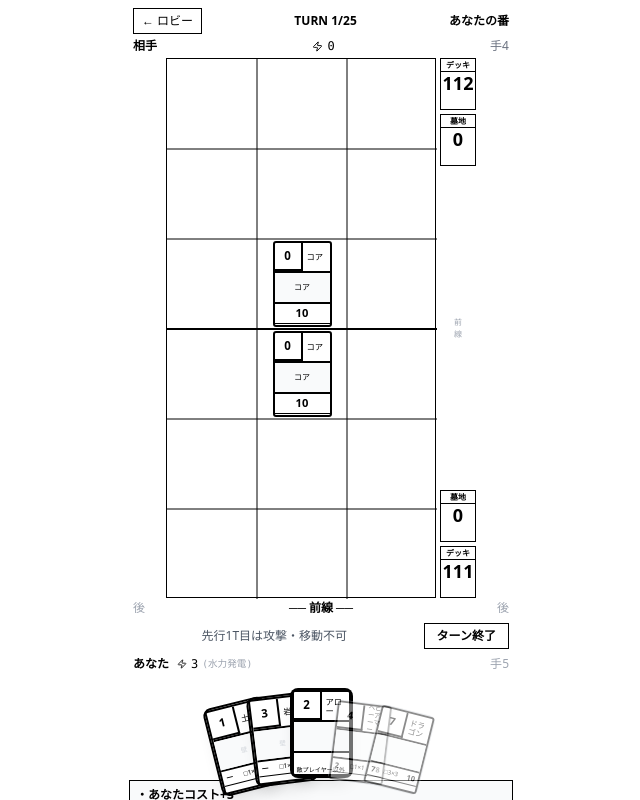
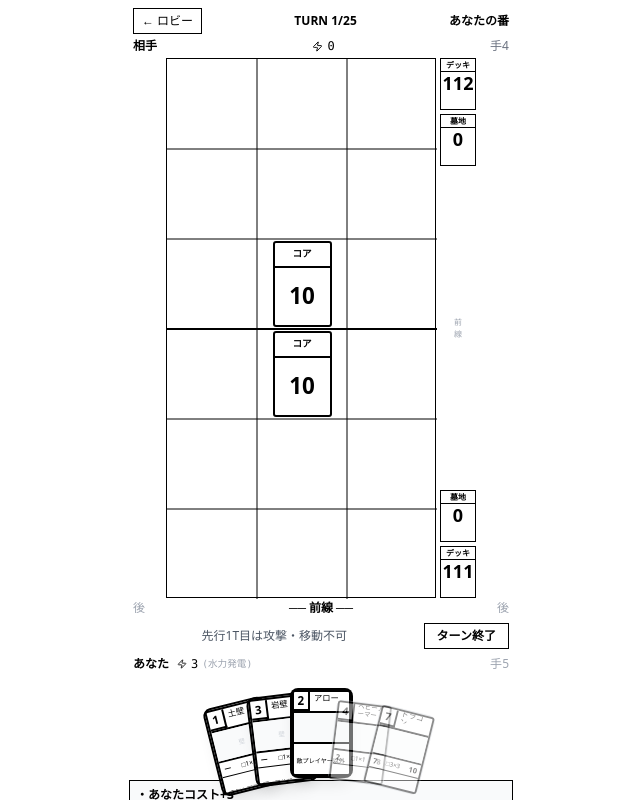
Before and after one commit to xiyafutian-del/nine-card-battle, a React (Vite) app: page / in a window 1280 px wide. Both pictures are taken after a click on the button "PVE対戦". Shown: the whole page, without its empty margins (319-959 px from the left). Built offline with nearby package versions, Linux system fonts and the light colour scheme.

Commit message:
Update CardDesign.jsx

```diff
--- a/src/components/CardDesign.jsx
+++ b/src/components/CardDesign.jsx
@@ -1,24 +1,19 @@
 import { ATTR_LABELS, TYPES } from '../constants/index.js';
 
-// ============ 定数（ここを変えると全カードに反映） ============
 export const CARD_W = 59;
 export const CARD_H = 86;
-export const COST_SIZE = 28;   // コストボックスの一辺(px)
 export const BORDER = "border-2 border-black";
 
-// 射程テキスト
 export function rangeText(card) {
   if (!card) return "";
   if (card.rangeType === "diamond") return `◇${card.dRange || 1}`;
   return `□${card.hRange || 1}×${card.vRange || 1}`;
 }
 
-// フォントサイズを自動縮小するコンポーネント
 function FitText({ text, maxSize = 0.55, minSize = 0.3, className = "", style = {} }) {
-  // 文字数に応じてフォントサイズを縮小
   const len = (text || "").length;
-  const size = len <= 6 ? maxSize
-             : len <= 9 ? maxSize * 0.85
+  const size = len <= 6  ? maxSize
+             : len <= 9  ? maxSize * 0.85
              : len <= 12 ? maxSize * 0.72
              : minSize;
   return (
@@ -28,127 +23,123 @@ function FitText({ text, maxSize = 0.55, minSize = 0.3, className = "", style =
   );
 }
 
-// ============ 共通カードレイアウト ============
-// 手札・場・デッキ・図鑑全て同じコンポーネントを使用
-// extraBottom: カード下部に追加するUI（デッキ枚数カウンター等）
+// コスト正方形の幅はカード幅の30%
+const COST_RATIO = 0.30;
+
 export function CardLayout({ card, image, extraBottom, dimmed = false, acted = false }) {
   const isSpellMagic = card.type === TYPES.SPELL || card.type === TYPES.MAGIC;
   const isCore = card.isCore || card.id === "core";
 
+  // コアは専用デザイン
+  if (isCore) {
+    return (
+      <div
+        className={`relative flex flex-col bg-white ${BORDER} overflow-hidden`}
+        style={{ width:"100%", height:"100%", borderRadius:"3px" }}
+      >
+        {/* 上部: コア表示 */}
+        <div className="flex items-center justify-center border-b-2 border-black flex-shrink-0"
+          style={{ height:"30%" }}>
+          <span className="font-bold" style={{ fontSize:"0.6rem" }}>コア</span>
+        </div>
+        {/* 中央: HP大きく */}
+        <div className="flex-1 flex items-center justify-center">
+          <span className="font-bold" style={{ fontSize:"1.4rem" }}>{card.hp}</span>
+        </div>
+        {acted && (
+          <div className="absolute inset-0 bg-black/20 flex items-center justify-center pointer-events-none">
+            <span className="text-white font-bold bg-black/50 px-1" style={{ fontSize:"0.5rem" }}>済</span>
+          </div>
+        )}
+      </div>
+    );
+  }
+
   return (
     <div
       className={`relative flex flex-col bg-white ${BORDER} overflow-hidden`}
-      style={{
-        width: "100%", height: "100%",
-        borderRadius: "3px",
-        opacity: dimmed ? 0.45 : 1,
-      }}
+      style={{ width:"100%", height:"100%", borderRadius:"3px", opacity: dimmed ? 0.45 : 1 }}
     >
-      {/* ── 上部: コスト + 名前 ── */}
+      {/* 上部: コスト（30%正方形） + 名前 */}
       <div className="flex items-start flex-shrink-0">
-        {/* コスト（正方形） */}
         <div
           className="border-r-2 border-b-2 border-black flex items-center justify-center flex-shrink-0"
-          style={{ width: `${COST_SIZE}px`, height: `${COST_SIZE}px` }}
+          style={{ width:`${COST_RATIO * 100}%`, aspectRatio:"1/1" }}
         >
-          <span className="font-bold" style={{ fontSize: "0.72rem" }}>
-            {card.cost}
-          </span>
+          <span className="font-bold" style={{ fontSize:"0.72rem" }}>{card.cost}</span>
         </div>
-        {/* 名前（下枠なし・フィットテキスト） */}
         <div
           className="flex items-center px-1 overflow-hidden flex-1"
-          style={{ height: `${COST_SIZE}px` }}
+          style={{ aspectRatio:`${1/COST_RATIO}/1` }}
         >
-          <FitText text={card.name} maxSize={0.52} minSize={0.3}/>
+          <FitText text={card.name} maxSize={0.52} minSize={0.28}/>
         </div>
       </div>
 
-      {/* ── イラスト ── */}
+      {/* イラスト */}
       <div
         className="relative border-t-2 border-b-2 border-black flex-shrink-0"
-        style={{ height: "40%" }}
+        style={{ height:"40%" }}
       >
         {image
           ? <img src={image} alt={card.name} className="absolute inset-0 w-full h-full object-cover"/>
           : <div className="absolute inset-0 bg-gray-50 flex items-center justify-center">
-              {isCore && <span style={{ fontSize: "0.5rem" }}>コア</span>}
-              {!isCore && (
-                <span className="text-gray-300" style={{ fontSize: "0.4rem" }}>
-                  {ATTR_LABELS[card.attr] || ""}
-                </span>
-              )}
+              <span className="text-gray-300" style={{ fontSize:"0.4rem" }}>
+                {ATTR_LABELS[card.attr] || ""}
+              </span>
             </div>
         }
       </div>
 
-      {/* ── 下部: ステータス + 効果 ── */}
+      {/* 下部: ステータス + 効果 */}
       <div className="flex flex-col flex-1 overflow-hidden">
-        {/* ATK・射程・HP（スペル・魔法・コア以外） */}
-        {!isSpellMagic && !isCore && (
+        {!isSpellMagic && (
           <div
             className="flex items-center justify-between border-b border-black flex-shrink-0"
-            style={{ fontSize: "0.5rem", padding: "1px 3px" }}
+            style={{ fontSize:"0.5rem", padding:"1px 3px" }}
           >
             <span className="font-bold">{card.atk > 0 ? card.atk : "－"}</span>
-            <span style={{ fontSize: "0.42rem" }}>{rangeText(card)}</span>
+            <span style={{ fontSize:"0.42rem" }}>{rangeText(card)}</span>
             <span className="font-bold">{card.hp}</span>
           </div>
         )}
-        {/* コアのHP */}
-        {isCore && (
-          <div
-            className="flex items-center justify-center border-b border-black flex-shrink-0"
-            style={{ fontSize: "0.7rem", padding: "1px 0" }}
-          >
-            <span className="font-bold">{card.hp}</span>
-          </div>
-        )}
-        {/* 効果テキスト */}
-        <div className="flex-1 overflow-hidden" style={{ padding: "1px 3px" }}>
-          <span className="text-black leading-tight" style={{ fontSize: "0.38rem" }}>
+        <div className="flex-1 overflow-hidden" style={{ padding:"1px 3px" }}>
+          <span className="text-black leading-tight" style={{ fontSize:"0.38rem" }}>
             {card.desc || ""}
           </span>
         </div>
       </div>
 
-      {/* ── 追加UI（デッキ枚数カウンター等） ── */}
       {extraBottom}
 
-      {/* ── 行動済みオーバーレイ ── */}
       {acted && (
         <div className="absolute inset-0 bg-black/20 flex items-center justify-center pointer-events-none">
-          <span className="text-white font-bold bg-black/50 px-1" style={{ fontSize: "0.5rem" }}>済</span>
+          <span className="text-white font-bold bg-black/50 px-1" style={{ fontSize:"0.5rem" }}>済</span>
         </div>
       )}
     </div>
   );
 }
 
-// ============ 手札カード ============
 export function CardFace({ card, image }) {
   return (
-    <div style={{ width: `${CARD_W}px`, height: `${CARD_H}px` }}>
+    <div style={{ width:`${CARD_W}px`, height:`${CARD_H}px` }}>
       <CardLayout card={card} image={image}/>
     </div>
   );
 }
 
-// ============ 場のカード ============
 export function UnitCell({ unit, pushed }) {
   return (
     <div
       style={{
-        width: `${CARD_W}px`, height: `${CARD_H}px`,
-        transition: "transform 0.15s",
+        width:`${CARD_W}px`, height:`${CARD_H}px`,
+        transition:"transform 0.15s",
         transform: pushed ? "translateY(5px)" : "none",
       }}
     >
       <CardLayout
-        card={{
-          ...unit,
-          cost: unit.originalCost ?? unit.cost, // 召喚前コストを表示
-        }}
+        card={{ ...unit, cost: unit.originalCost ?? unit.cost }}
         image={unit.image}
         acted={unit.acted}
       />
@@ -156,29 +147,24 @@ export function UnitCell({ unit, pushed }) {
   );
 }
 
-// ============ デッキ・図鑑カード ============
 export function CardGrid({ card, image, count, onInc, onDec }) {
   const extraBottom = onInc ? (
     <div
       className="flex items-center justify-between border-t-2 border-black flex-shrink-0"
-      style={{ padding: "1px 2px" }}
+      style={{ padding:"1px 2px" }}
     >
-      <button
-        onClick={onDec}
+      <button onClick={onDec}
         className="w-5 h-5 border border-black font-bold flex items-center justify-center"
-        style={{ fontSize: "0.7rem" }}
-      >－</button>
-      <span className="font-mono font-bold" style={{ fontSize: "0.55rem" }}>{count || 0}</span>
-      <button
-        onClick={onInc}
+        style={{ fontSize:"0.7rem" }}>－</button>
+      <span className="font-mono font-bold" style={{ fontSize:"0.55rem" }}>{count||0}</span>
+      <button onClick={onInc}
         className="w-5 h-5 border border-black font-bold flex items-center justify-center"
-        style={{ fontSize: "0.7rem" }}
-      >＋</button>
+        style={{ fontSize:"0.7rem" }}>＋</button>
     </div>
   ) : null;
 
   return (
-    <div style={{ width: "100%", aspectRatio: `${CARD_W}/${CARD_H}` }}>
+    <div style={{ width:"100%", aspectRatio:`${CARD_W}/${CARD_H}` }}>
       <CardLayout card={card} image={image} extraBottom={extraBottom}/>
     </div>
   );
```
